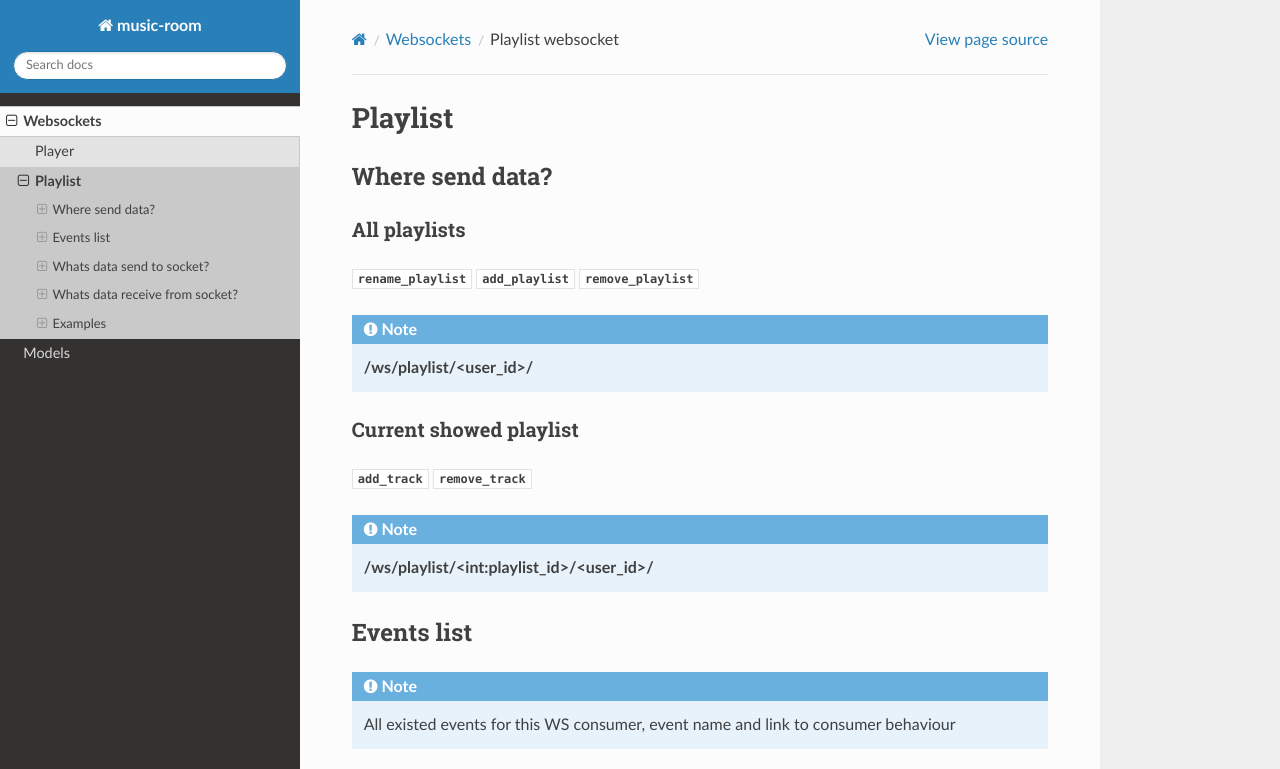
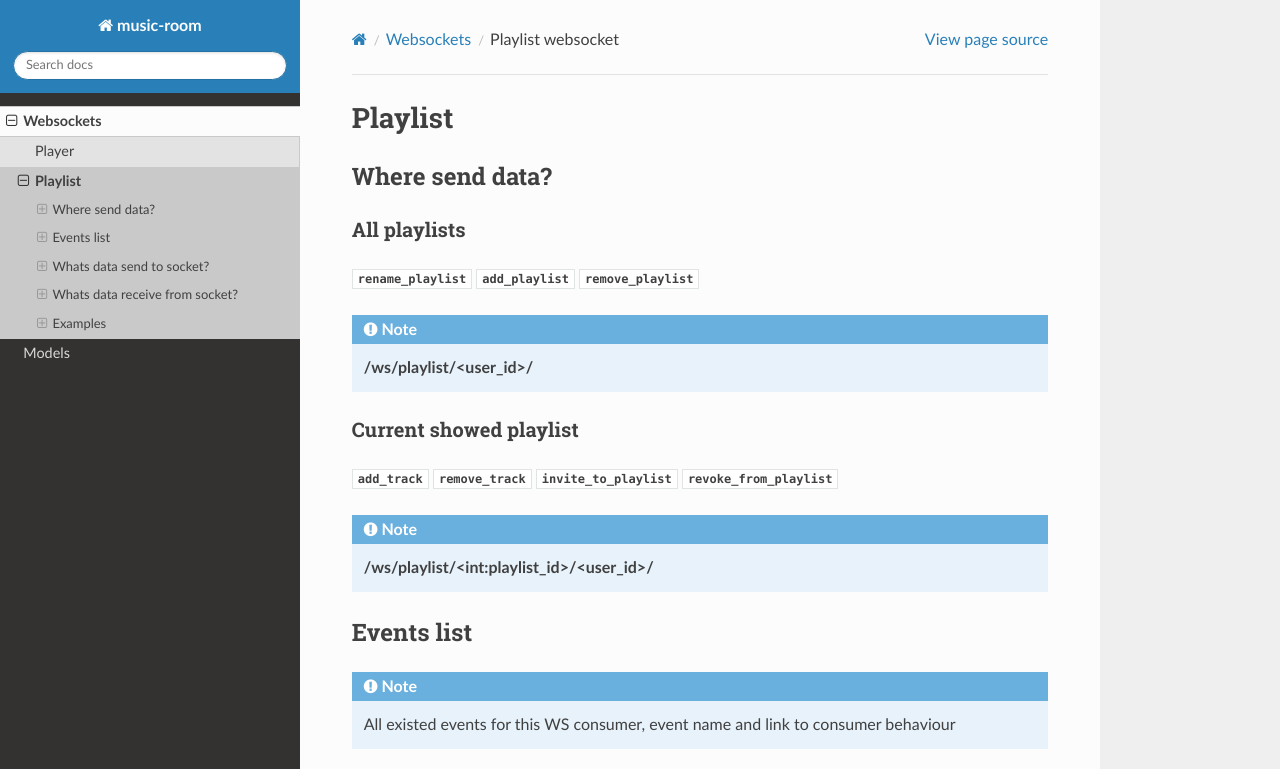
Before and after one commit to bigpe/Ecole42_MusicRoom, a Sphinx documentation site: the page built from backend/docs/source/playlist.rst, in a window 1280 px wide and 900 px high, cut to the strip 0-769 px from the top of the window. Built offline with Sphinx 7.4.7 and the Read the Docs theme 2.0.0, drawn with Linux system fonts in a browser that asks for light colours.

Commit message:
Fix: Minor

```diff
--- a/backend/docs/source/playlist.rst
+++ b/backend/docs/source/playlist.rst
@@ -16,7 +16,7 @@ All playlists
 
 Current showed playlist
 """""""""""""""""""""""""
-:obj:`.add_track` :obj:`.remove_track`
+:obj:`.add_track` :obj:`.remove_track` :obj:`.invite_to_playlist` :obj:`.revoke_from_playlist`
 
 .. note::
    **/ws/playlist/<int:playlist_id>/<user_id>/**
@@ -100,7 +100,7 @@ Invite to Playlist
    :inherited-members:
 
 Revoke from Playlist
-"""""""""""""""""""
+"""""""""""""""""""""""""
 .. autoattribute:: ws.playlist.EventsList.revoke_from_playlist
    :noindex:
 
```
